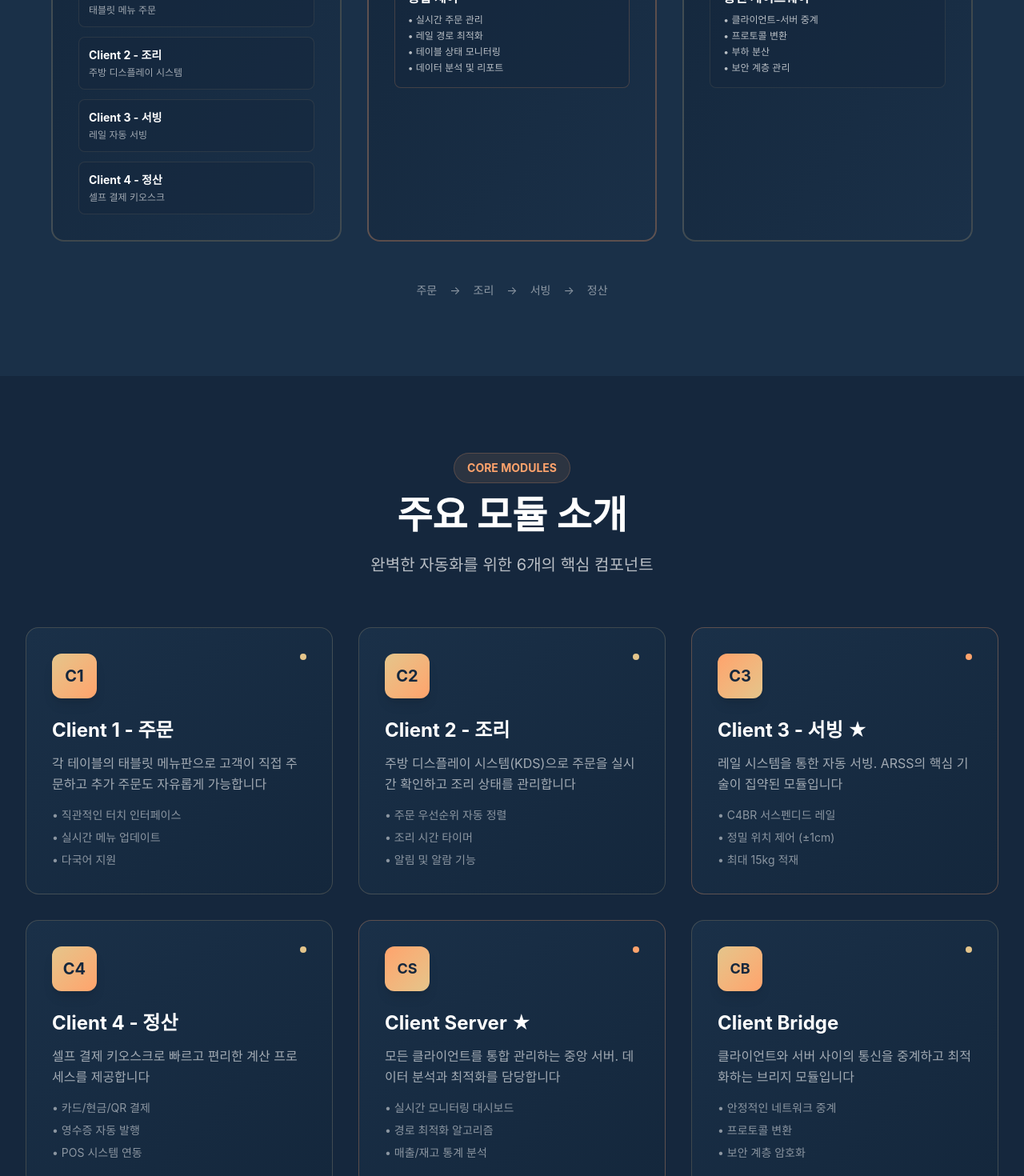
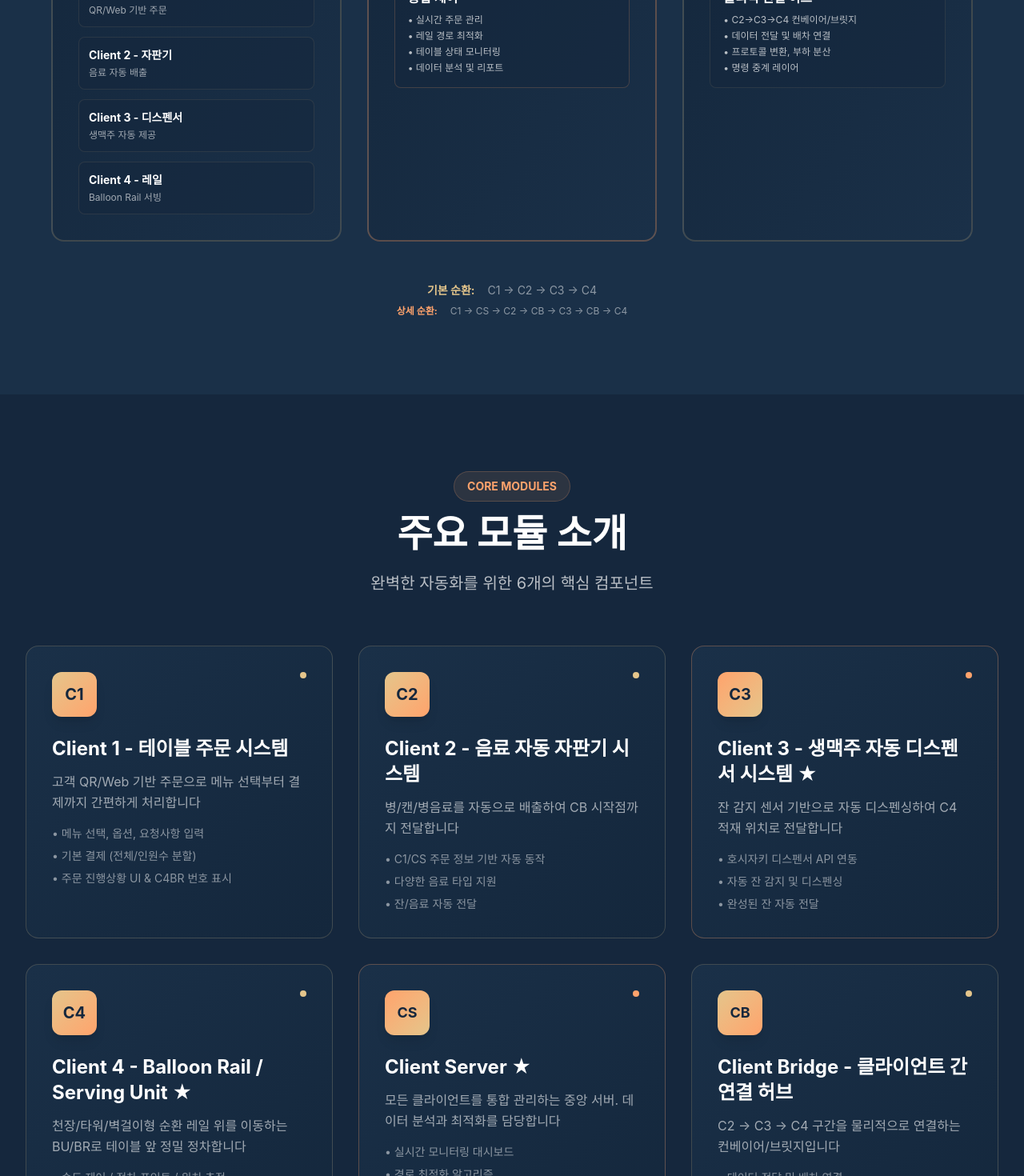
Before and after one commit to shinjisup91/srp, a Next.js app: page /arss/system in a window 1280 px wide. Shown: the part 1360-2830 px from the top of the page at 80% size. Built offline with nearby package versions, Linux system fonts and the light colour scheme.

Commit message:
釉뚮옖??而щ윭 ?곸슜 諛?ARSS ?쒖뒪??紐⑤뱢 ?ㅻ챸 ?낅뜲?댄듃

```diff
--- a/src/app/arss/system/page.tsx
+++ b/src/app/arss/system/page.tsx
@@ -114,19 +114,19 @@ export default function SystemPage() {
                 <div className="space-y-3">
                   <div className="bg-[#15273D]/50 rounded-lg p-3 border border-[#E4C58B]/10">
                     <div className="font-bold text-white text-sm mb-1">Client 1 - 주문</div>
-                    <p className="text-xs text-white/60">태블릿 메뉴 주문</p>
+                    <p className="text-xs text-white/60">QR/Web 기반 주문</p>
                   </div>
                   <div className="bg-[#15273D]/50 rounded-lg p-3 border border-[#E4C58B]/10">
-                    <div className="font-bold text-white text-sm mb-1">Client 2 - 조리</div>
-                    <p className="text-xs text-white/60">주방 디스플레이 시스템</p>
+                    <div className="font-bold text-white text-sm mb-1">Client 2 - 자판기</div>
+                    <p className="text-xs text-white/60">음료 자동 배출</p>
                   </div>
                   <div className="bg-[#15273D]/50 rounded-lg p-3 border border-[#E4C58B]/10">
-                    <div className="font-bold text-white text-sm mb-1">Client 3 - 서빙</div>
-                    <p className="text-xs text-white/60">레일 자동 서빙</p>
+                    <div className="font-bold text-white text-sm mb-1">Client 3 - 디스펜서</div>
+                    <p className="text-xs text-white/60">생맥주 자동 제공</p>
                   </div>
                   <div className="bg-[#15273D]/50 rounded-lg p-3 border border-[#E4C58B]/10">
-                    <div className="font-bold text-white text-sm mb-1">Client 4 - 정산</div>
-                    <p className="text-xs text-white/60">셀프 결제 키오스크</p>
+                    <div className="font-bold text-white text-sm mb-1">Client 4 - 레일</div>
+                    <p className="text-xs text-white/60">Balloon Rail 서빙</p>
                   </div>
                 </div>
               </div>
@@ -164,12 +164,12 @@ export default function SystemPage() {
                 </div>
                 <div className="space-y-4">
                   <div className="bg-[#15273D]/50 rounded-lg p-4 border border-[#E4C58B]/10">
-                    <div className="font-bold text-white mb-2">통신 게이트웨이</div>
+                    <div className="font-bold text-white mb-2">물리적 연결 허브</div>
                     <ul className="space-y-1 text-xs text-white/70">
-                      <li>• 클라이언트-서버 중계</li>
-                      <li>• 프로토콜 변환</li>
-                      <li>• 부하 분산</li>
-                      <li>• 보안 계층 관리</li>
+                      <li>• C2→C3→C4 컨베이어/브릿지</li>
+                      <li>• 데이터 전달 및 배차 연결</li>
+                      <li>• 프로토콜 변환, 부하 분산</li>
+                      <li>• 명령 중계 레이어</li>
                     </ul>
                   </div>
                 </div>
@@ -178,14 +178,15 @@ export default function SystemPage() {
 
             {/* Flow Arrow Indicator */}
             <div className="mt-12 text-center">
-              <div className="inline-flex items-center gap-4 text-white/50 text-sm">
-                <span>주문</span>
-                <span>→</span>
-                <span>조리</span>
-                <span>→</span>
-                <span>서빙</span>
-                <span>→</span>
-                <span>정산</span>
+              <div className="inline-flex flex-col gap-2 text-white/50 text-sm">
+                <div className="flex items-center gap-4 justify-center">
+                  <span className="text-[#E4C58B] font-bold">기본 순환:</span>
+                  <span>C1 → C2 → C3 → C4</span>
+                </div>
+                <div className="flex items-center gap-4 justify-center text-xs">
+                  <span className="text-[#FFA36C] font-bold">상세 순환:</span>
+                  <span>C1 → CS → C2 → CB → C3 → CB → C4</span>
+                </div>
               </div>
             </div>
           </div>
@@ -217,15 +218,15 @@ export default function SystemPage() {
                 <div className="w-2 h-2 rounded-full bg-[#E4C58B] group-hover:animate-pulse"></div>
               </div>
               <h3 className="text-2xl font-bold text-white mb-3 group-hover:text-[#E4C58B] transition-colors">
-                Client 1 - 주문
+                Client 1 - 테이블 주문 시스템
               </h3>
               <p className="text-white/60 mb-4 leading-relaxed">
-                각 테이블의 태블릿 메뉴판으로 고객이 직접 주문하고 추가 주문도 자유롭게 가능합니다
+                고객 QR/Web 기반 주문으로 메뉴 선택부터 결제까지 간편하게 처리합니다
               </p>
               <ul className="space-y-2 text-sm text-white/50">
-                <li>• 직관적인 터치 인터페이스</li>
-                <li>• 실시간 메뉴 업데이트</li>
-                <li>• 다국어 지원</li>
+                <li>• 메뉴 선택, 옵션, 요청사항 입력</li>
+                <li>• 기본 결제 (전체/인원수 분할)</li>
+                <li>• 주문 진행상황 UI & C4BR 번호 표시</li>
               </ul>
             </div>
 
@@ -238,15 +239,15 @@ export default function SystemPage() {
                 <div className="w-2 h-2 rounded-full bg-[#E4C58B] group-hover:animate-pulse"></div>
               </div>
               <h3 className="text-2xl font-bold text-white mb-3 group-hover:text-[#E4C58B] transition-colors">
-                Client 2 - 조리
+                Client 2 - 음료 자동 자판기 시스템
               </h3>
               <p className="text-white/60 mb-4 leading-relaxed">
-                주방 디스플레이 시스템(KDS)으로 주문을 실시간 확인하고 조리 상태를 관리합니다
+                병/캔/병음료를 자동으로 배출하여 CB 시작점까지 전달합니다
               </p>
               <ul className="space-y-2 text-sm text-white/50">
-                <li>• 주문 우선순위 자동 정렬</li>
-                <li>• 조리 시간 타이머</li>
-                <li>• 알림 및 알람 기능</li>
+                <li>• C1/CS 주문 정보 기반 자동 동작</li>
+                <li>• 다양한 음료 타입 지원</li>
+                <li>• 잔/음료 자동 전달</li>
               </ul>
             </div>
 
@@ -259,15 +260,15 @@ export default function SystemPage() {
                 <div className="w-2 h-2 rounded-full bg-[#FFA36C] group-hover:animate-pulse"></div>
               </div>
               <h3 className="text-2xl font-bold text-white mb-3 group-hover:text-[#FFA36C] transition-colors">
-                Client 3 - 서빙 ★
+                Client 3 - 생맥주 자동 디스펜서 시스템 ★
               </h3>
               <p className="text-white/60 mb-4 leading-relaxed">
-                레일 시스템을 통한 자동 서빙. ARSS의 핵심 기술이 집약된 모듈입니다
+                잔 감지 센서 기반으로 자동 디스펜싱하여 C4 적재 위치로 전달합니다
               </p>
               <ul className="space-y-2 text-sm text-white/50">
-                <li>• C4BR 서스펜디드 레일</li>
-                <li>• 정밀 위치 제어 (±1cm)</li>
-                <li>• 최대 15kg 적재</li>
+                <li>• 호시자키 디스펜서 API 연동</li>
+                <li>• 자동 잔 감지 및 디스펜싱</li>
+                <li>• 완성된 잔 자동 전달</li>
               </ul>
             </div>
 
@@ -279,16 +280,16 @@ export default function SystemPage() {
                 </div>
                 <div className="w-2 h-2 rounded-full bg-[#E4C58B] group-hover:animate-pulse"></div>
               </div>
-              <h3 className="text-2xl font-bold text-white mb-3 group-hover:text-[#E4C58B] transition-colors">
-                Client 4 - 정산
+              <h3 className="text-2xl font-bold text-white mb-3 group-hover:text-[#FFA36C] transition-colors">
+                Client 4 - Balloon Rail / Serving Unit ★
               </h3>
               <p className="text-white/60 mb-4 leading-relaxed">
-                셀프 결제 키오스크로 빠르고 편리한 계산 프로세스를 제공합니다
+                천장/타워/벽걸이형 순환 레일 위를 이동하는 BU/BR로 테이블 앞 정밀 정차합니다
               </p>
               <ul className="space-y-2 text-sm text-white/50">
-                <li>• 카드/현금/QR 결제</li>
-                <li>• 영수증 자동 발행</li>
-                <li>• POS 시스템 연동</li>
+                <li>• 속도 제어 / 정차 포인트 / 위치 추적</li>
+                <li>• 센서 기반 정밀 제어</li>
+                <li>• LED·광고·이벤트 모듈 탑재 가능</li>
               </ul>
             </div>
 
@@ -322,15 +323,15 @@ export default function SystemPage() {
                 <div className="w-2 h-2 rounded-full bg-[#E4C58B] group-hover:animate-pulse"></div>
               </div>
               <h3 className="text-2xl font-bold text-white mb-3 group-hover:text-[#E4C58B] transition-colors">
-                Client Bridge
+                Client Bridge - 클라이언트 간 연결 허브
               </h3>
               <p className="text-white/60 mb-4 leading-relaxed">
-                클라이언트와 서버 사이의 통신을 중계하고 최적화하는 브리지 모듈입니다
+                C2 → C3 → C4 구간을 물리적으로 연결하는 컨베이어/브릿지입니다
               </p>
               <ul className="space-y-2 text-sm text-white/50">
-                <li>• 안정적인 네트워크 중계</li>
-                <li>• 프로토콜 변환</li>
-                <li>• 보안 계층 암호화</li>
+                <li>• 데이터 전달 및 배차 연결</li>
+                <li>• 프로토콜 변환, 부하 분산</li>
+                <li>• C1/CS 명령을 물리 모듈에 전달</li>
               </ul>
             </div>
           </div>
```
Also changed, not shown: src/app/about/brand/page.tsx (+10 -10 lines), src/app/about/ceo/page.tsx (+7 -7 lines), src/app/about/page.tsx (+10 -10 lines), src/app/about/vision/page.tsx (+7 -7 lines), src/app/arss/br-tr/page.tsx (+10 -10 lines), src/app/arss/page.tsx (+10 -10 lines), src/app/contact/page.tsx (+22 -22 lines), src/app/page.tsx (+4 -4 lines), public/S.R&P 로고.png (added), 1 other file (tests, documents, lock files or other folders).
